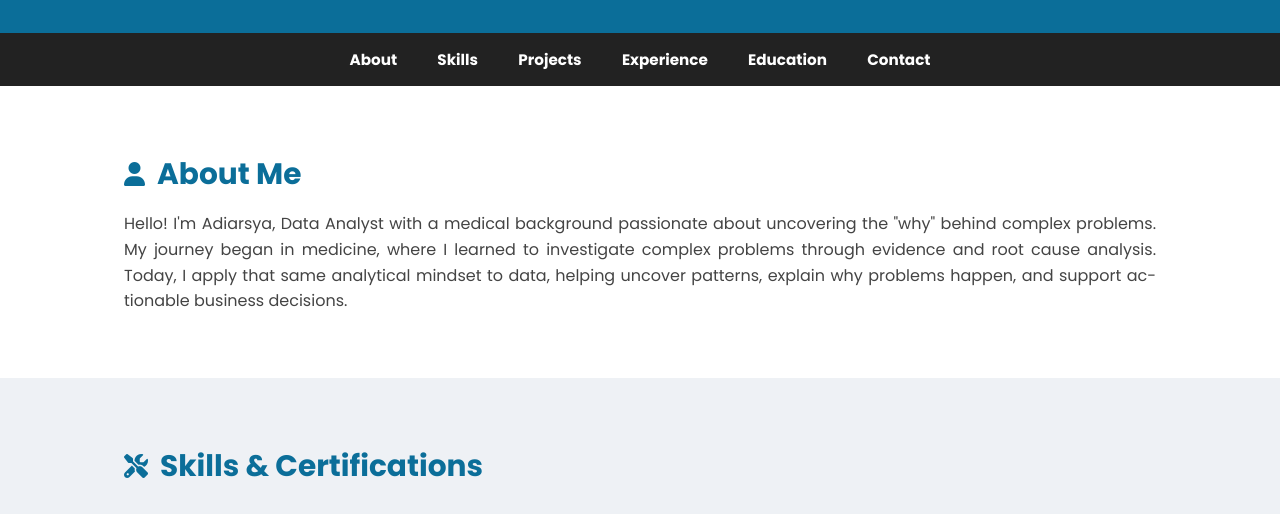
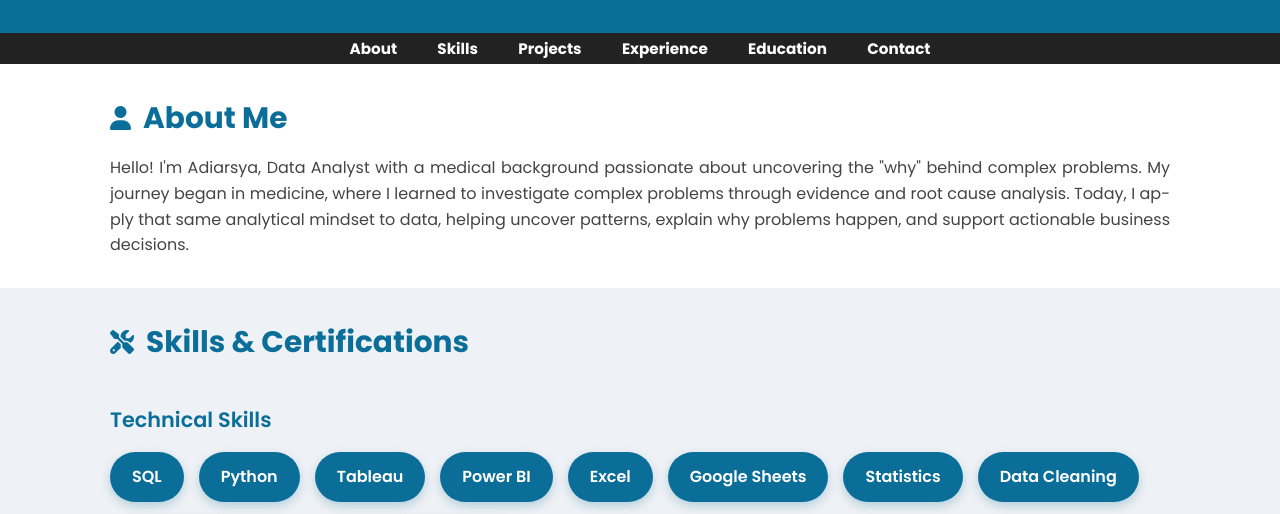
Before and after one commit to adiarsyaghifari/adiarsyaghifari.github.io, a plain HTML site: page index.html in a window 1280 px wide. Shown: the part 253-767 px from the top of the page. Drawn offline with Linux system fonts and the light colour scheme.

Commit message:
updated paddings

```diff
--- a/style.css
+++ b/style.css
@@ -26,13 +26,13 @@ body{
 ========================== */
 
 section{
-    padding:64px 0;
+    padding: 30px 0;
 }
 
 .container{
     max-width:1080px;
     margin:0 auto;
-    padding:0 24px;
+    padding:0 10px;
 }
 
 /* Header */
@@ -113,7 +113,7 @@ header{
 nav{
     background:#222;
     text-align:center;
-    padding:14px 10px;
+    padding:3px 10px;
     position:sticky;
     top:0;
     z-index:1000;
```
